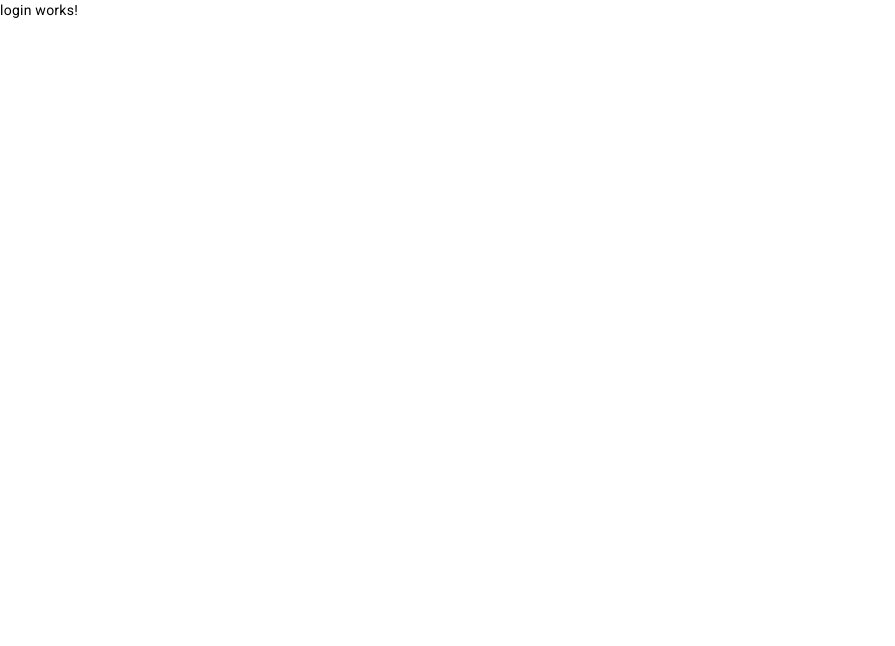
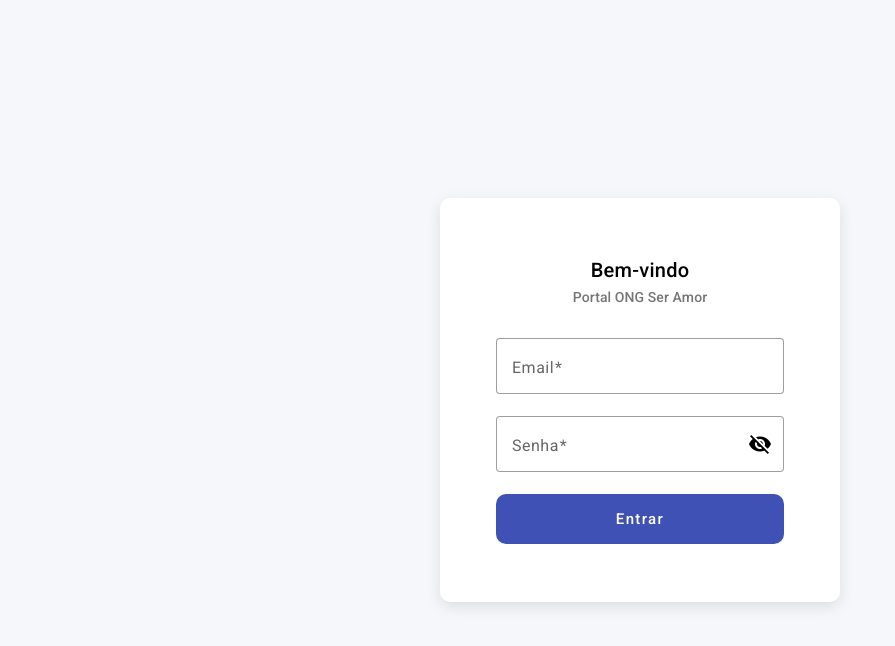
Before and after one commit to luisxfelipe/portal-ong-ser-amor-angular-app, an Angular app: page /login in a window 1280 px wide. Shown: the top 646 px of the page, without its empty margins (0-895 px from the left). Built offline with nearby package versions, Linux system fonts and the light colour scheme.

Commit message:
Implementação do componente de login com validação de formulário e estilização

```diff
--- a/src/app/features/auth/login/login.component.html
+++ b/src/app/features/auth/login/login.component.html
@@ -1 +1,52 @@
-<p>login works!</p>
+<div class="login-container">
+  <mat-card class="login-card">
+    <mat-card-header class="mb-30">
+      <mat-card-title class="w-full">Bem-vindo</mat-card-title>
+      <mat-card-subtitle>Portal ONG Ser Amor</mat-card-subtitle>
+    </mat-card-header>
+    <mat-card-content>
+      <form [formGroup]="loginForm" (ngSubmit)="login()">
+        <mat-form-field appearance="outline" class="w-full">
+          <mat-label>Email</mat-label>
+          <input
+            matInput
+            type="text"
+            formControlName="email"
+            placeholder="exemplo@email.com"
+          />
+          @if (email?.hasError('required')) {
+          <mat-error>O email é obrigatório</mat-error>
+          } @if (email?.hasError('email')) {
+          <mat-error>Digite um email válido</mat-error>
+          }
+        </mat-form-field>
+        <mat-form-field appearance="outline" class="w-full">
+          <mat-label>Senha</mat-label>
+          <input
+            matInput
+            [type]="hidePassword ? 'password' : 'text'"
+            formControlName="password"
+          />
+          <button
+            mat-icon-button
+            matSuffix
+            (click)="hidePassword = !hidePassword"
+            type="button"
+          >
+            <mat-icon>{{
+              hidePassword ? "visibility_off" : "visibility"
+            }}</mat-icon>
+          </button>
+          @if (password?.hasError('required')) {
+          <mat-error>A senha é obrigatória</mat-error>
+          } @if (password?.hasError('minlength')) {
+          <mat-error>Mínimo de 6 caracteres</mat-error>
+          }
+        </mat-form-field>
+        <mat-card-actions>
+          <button mat-flat-button color="primary">Entrar</button>
+        </mat-card-actions>
+      </form>
+    </mat-card-content>
+  </mat-card>
+</div>
--- a/src/app/features/auth/login/login.component.scss
+++ b/src/app/features/auth/login/login.component.scss
@@ -0,0 +1,46 @@
+.w-full {
+  width: 100%;
+}
+
+.mb-30 {
+  margin-bottom: 30px;
+}
+
+.login-container {
+  display: flex;
+  height: 100vh;
+  justify-content: center;
+  align-items: center;
+  background: #f5f7fa;
+}
+
+.login-card {
+  width: 400px;
+  border-radius: 10px;
+  background: #fff;
+  padding: 40px;
+  text-align: center;
+  box-shadow: 0 5px 15px rgba(0, 0, 0, 0.1);
+}
+
+mat-card-header,
+.card-header {
+  text-align: center;
+  display: flex;
+  flex-direction: column;
+  align-items: center;
+}
+
+mat-card-actions {
+  display: flex;
+  flex-direction: column;
+  align-items: stretch;
+  padding: 0;
+}
+
+mat-card-actions button {
+  width: 100%;
+  height: 50px;
+  font-size: 15px;
+  border-radius: 10px;
+}
--- a/src/app/features/auth/login/login.component.ts
+++ b/src/app/features/auth/login/login.component.ts
@@ -1,12 +1,58 @@
-import { Component } from '@angular/core';
+import { Component, inject } from '@angular/core';
+import { MatCardModule } from '@angular/material/card';
+import { MatInputModule } from '@angular/material/input';
+import { MatButtonModule } from '@angular/material/button';
+import {
+  FormBuilder,
+  FormGroup,
+  ReactiveFormsModule,
+  Validators,
+} from '@angular/forms';
+import { MatIconModule } from '@angular/material/icon';
+import { MatFormFieldModule } from '@angular/material/form-field';
 
 @Component({
   selector: 'app-login',
   standalone: true,
-  imports: [],
+  imports: [
+    MatButtonModule,
+    MatCardModule,
+    MatFormFieldModule,
+    MatIconModule,
+    MatInputModule,
+    ReactiveFormsModule,
+  ],
   templateUrl: './login.component.html',
-  styleUrl: './login.component.scss'
+  styleUrl: './login.component.scss',
 })
 export class LoginComponent {
+  private fb = inject(FormBuilder);
 
+  // controla a visibilidade da senha no HTML
+  hidePassword = true;
+
+  loginForm: FormGroup = this.fb.group({
+    email: ['', [Validators.required, Validators.email]],
+    password: ['', [Validators.required, Validators.minLength(6)]],
+  });
+
+  // Getters facilitam o acesso no HTML
+  get email() {
+    return this.loginForm.get('email');
+  }
+  get password() {
+    return this.loginForm.get('password');
+  }
+
+  login() {
+    if (this.loginForm.invalid) {
+      this.loginForm.markAllAsTouched;
+      return;
+    }
+
+    const { email, password } = this.loginForm.value;
+    console.log(`Logando com: ${email} e senha secreta.`);
+
+    alert('Form válido!');
+  }
 }
```
